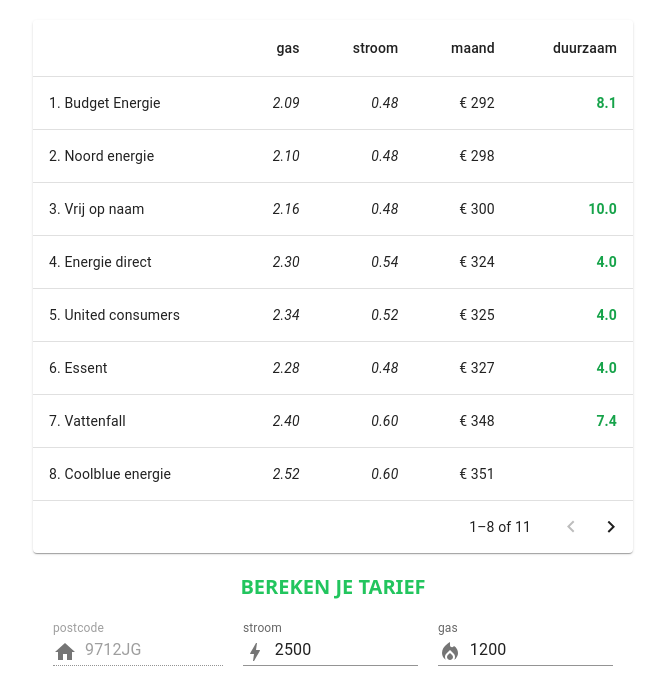
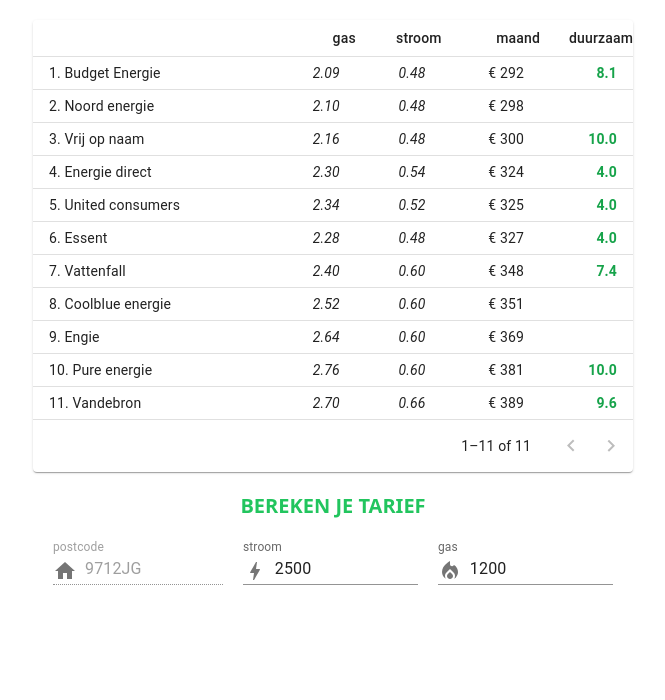
Before and after one commit to sjaquemate/energyprices-react, a React (Create React App) app: page / in a window 1280 px wide. Shown: the top 700 px of the page, without its empty margins (307-972 px from the left). Built offline with nearby package versions, Linux system fonts and the light colour scheme.

Commit message:
new build

```diff
--- a/src/App.tsx
+++ b/src/App.tsx
@@ -120,14 +120,14 @@
   return (
     <Paper sx={{ width: '100%', overflow: 'hidden' }}>
       <TableContainer sx={{ maxHeight: '80vh' }}>
-        <Table stickyHeader aria-label="sticky table">
+        <Table stickyHeader size="small" aria-label="sticky table">
           <TableHead>
             <TableRow>
               {columns.map((column) => (
                 <TableCell
                   key={column.id}
                   align={column.align}
-                  style={{ minWidth: column.minWidth }}
+                  style={{ minWidth: 0, paddingLeft: "0rem", paddingRight: "0rem", flexWrap: "nowrap" }}
                 >
                   {column.label}
                 </TableCell>
```
Also changed, not shown: 7 other files (tests, documents, lock files or other folders).
